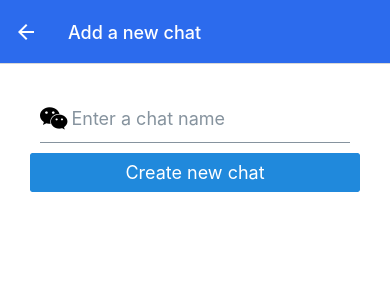
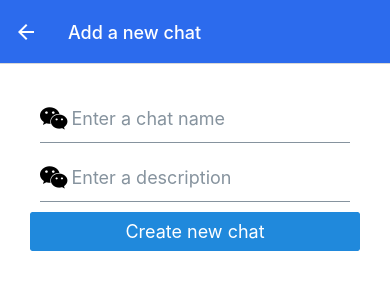
Before and after one commit to jonnyabrams/cignal, a React Native app: screen /AddChat in a window 390 px wide. Shown: the top 300 px of the page. Built offline with nearby package versions, Linux system fonts and the light colour scheme; no server answers.

Commit message:
fix: chat has a description

```diff
--- a/src/components/CustomListItem.tsx
+++ b/src/components/CustomListItem.tsx
@@ -4,10 +4,11 @@ import { ListItem, Avatar } from "@rneui/themed";
 interface IProps {
   id: string;
   chatName: string;
+  chatDesc: string;
   enterChat: (id: string, chatName: string) => void;
 }
 
-const CustomListItem = ({ id, chatName, enterChat }: IProps) => {
+const CustomListItem = ({ id, chatName, chatDesc, enterChat }: IProps) => {
   return (
     <ListItem onPress={() => enterChat(id, chatName)} key={id} bottomDivider>
       <Avatar
@@ -23,7 +24,7 @@ const CustomListItem = ({ id, chatName, enterChat }: IProps) => {
           {chatName}
         </ListItem.Title>
         <ListItem.Subtitle numberOfLines={1} ellipsizeMode="tail">
-          Chat about the mighty Blues. Up the Toffees! est. 1978
+          {chatDesc}
         </ListItem.Subtitle>
       </ListItem.Content>
     </ListItem>
--- a/src/screens/AddChatScreen.tsx
+++ b/src/screens/AddChatScreen.tsx
@@ -19,6 +19,7 @@ type Props = {
 
 const AddChatScreen = ({ navigation }: Props) => {
   const [input, setInput] = useState("");
+  const [description, setDescription] = useState("");
 
   useLayoutEffect(() => {
     navigation.setOptions({
@@ -33,6 +34,7 @@ const AddChatScreen = ({ navigation }: Props) => {
       .add({
         timestamp: firebase.firestore.FieldValue.serverTimestamp(),
         chatName: input,
+        chatDesc: description
       })
       .then(() => {
         navigation.goBack();
@@ -46,6 +48,12 @@ const AddChatScreen = ({ navigation }: Props) => {
         placeholder="Enter a chat name"
         value={input}
         onChangeText={(text) => setInput(text)}
+        leftIcon={<Icon name="wechat" size={24} color="#000" />}
+      />
+      <Input
+        placeholder="Enter a description"
+        value={description}
+        onChangeText={(text) => setDescription(text)}
         onSubmitEditing={createChat}
         leftIcon={<Icon name="wechat" size={24} color="#000" />}
       />
--- a/src/screens/HomeScreen.tsx
+++ b/src/screens/HomeScreen.tsx
@@ -102,11 +102,12 @@ const HomeScreen = ({ navigation }: Props) => {
   return (
     <SafeAreaView>
       <ScrollView style={styles.container}>
-        {chats.map(({ id, data: { chatName } }) => (
+        {chats.map(({ id, data: { chatName, chatDesc } }) => (
           <CustomListItem
             key={id}
             id={id}
             chatName={chatName}
+            chatDesc={chatDesc}
             enterChat={enterChat}
           />
         ))}
```
